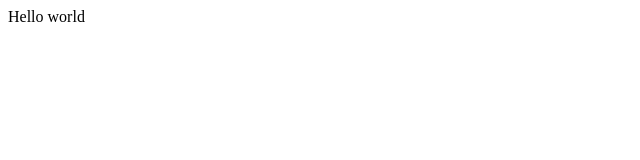
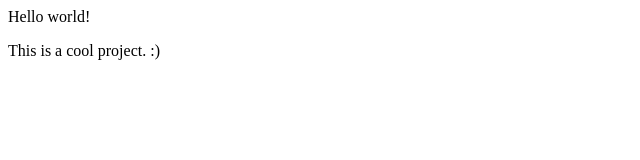
Before and after one commit to maniero1980/Demo-repo, a plain HTML site: page Mindex.html in a window 1280 px wide. Shown: the whole page, without its empty margins (0-640 px from the left). Drawn offline with Linux system fonts and the light colour scheme.

Commit message:
add a happy paragraph

```diff
--- a/Mindex.html
+++ b/Mindex.html
@@ -6,7 +6,8 @@
 </head>
 <body>
     <div id="charlie">
-        Hello world
+        Hello world!
+        <p>This is a cool project. :) </p>
     </div>
 </body>
 </html>
```
